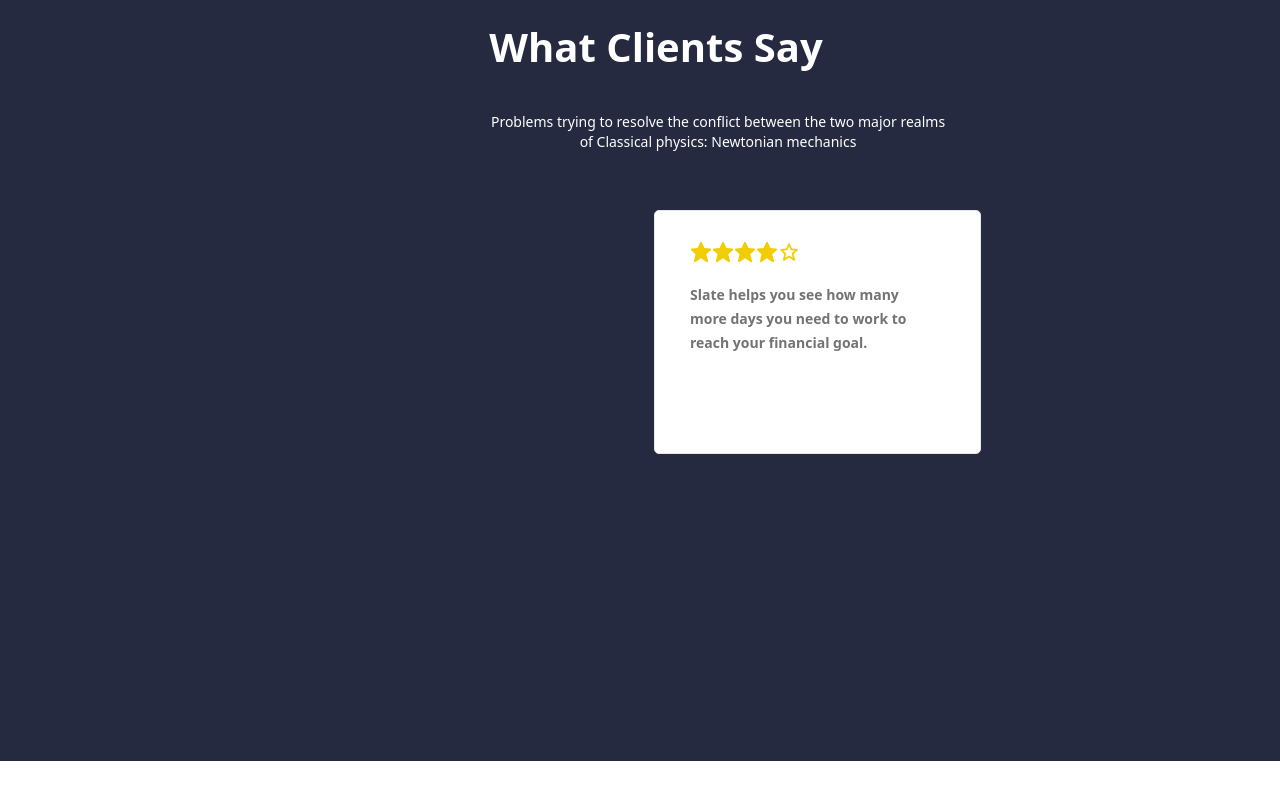
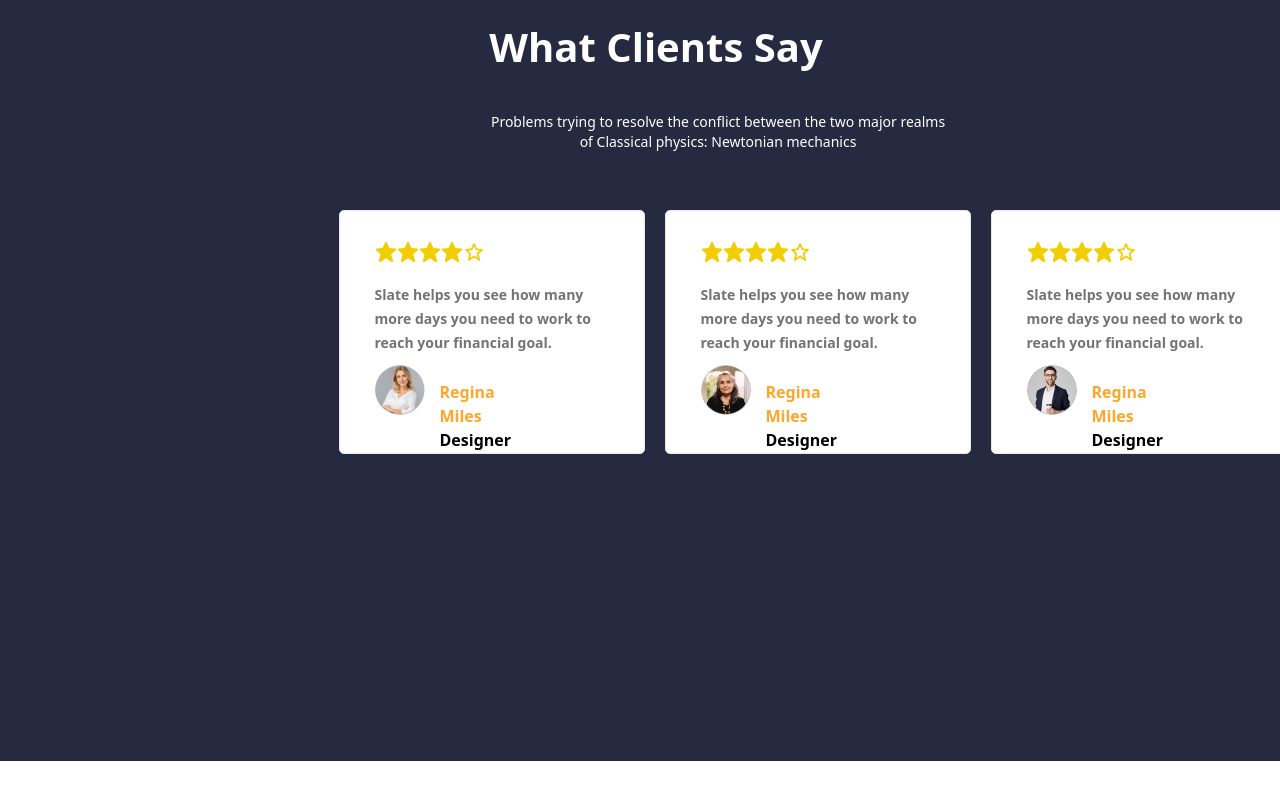
Before and after one commit to MANIZABAYO-Elie/K-Marketer, a website: page public/index.html in a window 1280 px wide. Shown: the part 2658-3458 px from the top of the page. Drawn offline with Linux system fonts and the light colour scheme.

Commit message:
file committed

```diff
--- a/public/index.html
+++ b/public/index.html
@@ -193,7 +193,7 @@
         <div>
 
         </div>
-        <div class="flex flex-rows mt-[-230px] gap-[0px] justify-center">
+        <div class="flex flex-rows mt-[-230px] gap-[20px] justify-center">
             <div class="w-[327px] h-[244px] pt-[30px] pb-[30px] pl-[35px] pr-[35px] border-[1px] rounded-[5px]
             bg-white">
                   <div class="flex pb-[20px]">
@@ -210,8 +210,73 @@
                     more days you need to work to
                     reach your financial goal.
                   </p>
+                  <div class=" flex w-[160px] h-[50px] pt-[10px]">
+                    <img src="../images/Ellipse 2.jpg" class="w-[50px] h-[50px] rounded-full object-cover " alt="designer photo">
+                    <div class=" p-[15px] w-[95px] h-[48px]">
+                        <h6 class="w-[95px] h-[24px]text-[14px] leading-[24px] font-[600] font-
+                        Montserrat text-[#FFA62B]">Regina Miles</h6>
+                        <h6 class="w-[67px] h-[24px]text-[14px] leading-[24px] font-[600] font-
+                        Montserrat text-[252B42]">Designer</h6>
+                    </div>
+                  </div>
+
+
 
             </div>
+            <div class="w-[327px] h-[244px] pt-[30px] pb-[30px] pl-[35px] pr-[35px] border-[1px] rounded-[5px]
+            bg-white">
+                  <div class="flex pb-[20px]">
+                    <img src="../images/Vector.svg" class="w-[22.01px] h-[22.01px]">
+                    <img src="../images/Vector.svg" class="w-[22.01px] h-[22.01px]">
+                    <img src="../images/Vector.svg" class="w-[22.01px] h-[22.01px]">
+                    <img src="../images/Vector.svg" class="w-[22.01px] h-[22.01px]">
+                    <img src="../images/icn bx-star.svg" class="w-[22.01px] h-[22.01px]">
+
+                  </div>
+                  <p class="w-[234px] h-[72px] text-[14px] leading-[24px] font-[600] font-
+                  Montserrat text-[#737373]">
+                    Slate helps you see how many
+                    more days you need to work to
+                    reach your financial goal.
+                  </p>
+                  <div class=" flex w-[160px] h-[50px] pt-[10px]">
+                    <img src="../images/media circle-box xs-circle.png" class="w-[50px] h-[50px] rounded-full object-cover " alt="designer photo">
+                    <div class=" p-[15px] w-[95px] h-[48px]">
+                        <h6 class="w-[95px] h-[24px]text-[14px] leading-[24px] font-[600] font-
+                        Montserrat text-[#FFA62B]">Regina Miles</h6>
+                        <h6 class="w-[67px] h-[24px]text-[14px] leading-[24px] font-[600] font-
+                        Montserrat text-[252B42]">Designer</h6>
+                    </div>
+                  </div>
+            </div>
+            <div class="w-[327px] h-[244px] pt-[30px] pb-[30px] pl-[35px] pr-[35px] border-[1px] rounded-[5px]
+            bg-white">
+                  <div class="flex pb-[20px]">
+                    <img src="../images/Vector.svg" class="w-[22.01px] h-[22.01px]">
+                    <img src="../images/Vector.svg" class="w-[22.01px] h-[22.01px]">
+                    <img src="../images/Vector.svg" class="w-[22.01px] h-[22.01px]">
+                    <img src="../images/Vector.svg" class="w-[22.01px] h-[22.01px]">
+                    <img src="../images/icn bx-star.svg" class="w-[22.01px] h-[22.01px]">
+
+                  </div>
+                  <p class="w-[234px] h-[72px] text-[14px] leading-[24px] font-[600] font-
+                  Montserrat text-[#737373]">
+                    Slate helps you see how many
+                    more days you need to work to
+                    reach your financial goal.
+                  </p>
+                  <div class=" flex w-[160px] h-[50px] pt-[10px]">
+                    <img src="../images/Ellipse 4.png" class="w-[50px] h-[50px] rounded-full object-cover " alt="designer photo">
+                    <div class=" p-[15px] w-[95px] h-[48px]">
+                        <h6 class="w-[95px] h-[24px]text-[14px] leading-[24px] font-[600] font-
+                        Montserrat text-[#FFA62B]">Regina Miles</h6>
+                        <h6 class="w-[67px] h-[24px]text-[14px] leading-[24px] font-[600] font-
+                        Montserrat text-[252B42]">Designer</h6>
+                    </div>
+                  </div>
+            </div>
+
+
 
 
 
```
Also changed, not shown: images/Ellipse 2.jpg (added), images/Ellipse 3.jpg (added), images/Ellipse 4.png (added), images/media circle-box xs-circle.png (added), src/style.css.
